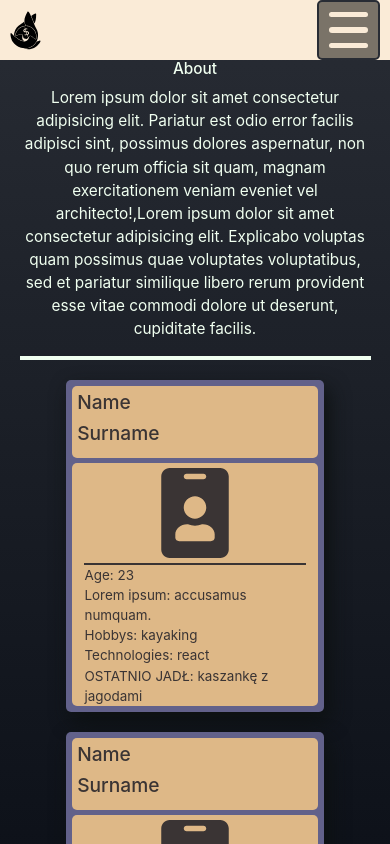
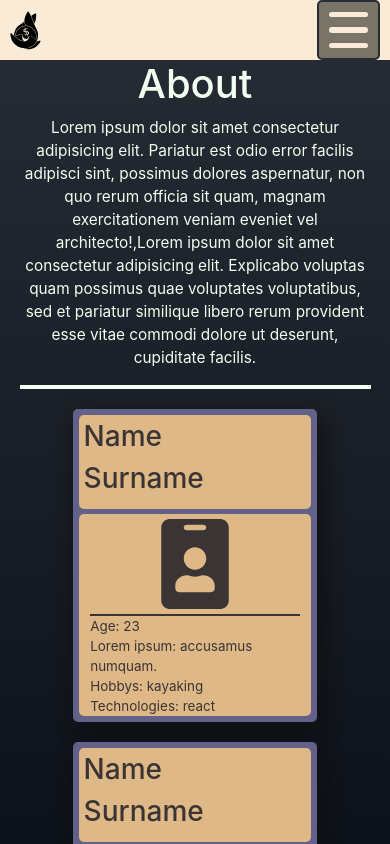
Before and after one commit to olindenaus/exchange-rates, a React (Create React App) app: page /about in a window 390 px wide. Shown: the top 844 px of the page. Built offline with nearby package versions, Linux system fonts and the light colour scheme.

Commit message:
early fixes for history on moblile devices

```diff
--- a/src/components/Authors/Author/Author.css
+++ b/src/components/Authors/Author/Author.css
@@ -67,10 +67,6 @@
         max-width: 90%;
     }
 
-    h1 {
-        font-size: 1em;
-    }
-
     .AuthorInfo {
         flex-direction: column;
         align-items: center;
--- a/src/components/Authors/Author/Author.js
+++ b/src/components/Authors/Author/Author.js
@@ -9,8 +9,8 @@ const author = (props) => {
     return (
         <div className="Author">
             <div className="Credentials">
-                <h1>Name</h1>
-                <h1>Surname</h1>
+                <h3>Name</h3>
+                <h3>Surname</h3>
             </div>
             <div className="AuthorInfo">
                 <FontAwesomeIcon className="AuthorImage" icon={faIdBadge} />
@@ -19,7 +19,6 @@ const author = (props) => {
                     <li>Lorem ipsum: accusamus numquam.</li>
                     <li>Hobbys: {props.hobbys}</li>
                     <li>Technologies: {props.tech}</li>
-                    <li>OSTATNIO JADŁ: kaszankę z jagodami</li>
                 </ul>
             </div>
         </div>
--- a/src/containers/History/History.css
+++ b/src/containers/History/History.css
@@ -30,3 +30,15 @@
     flex-direction: column;
     align-items: flex-start;
 }
+
+@media (max-width: 520px) {
+   .Plot:hover {
+    left: 0px;
+    top: 0px;
+    box-shadow: 15px 30px 30px rgb(12, 9, 9);
+    }
+
+    .Plot{
+        flex-direction: column;
+    }
+ }
--- a/src/containers/History/History.js
+++ b/src/containers/History/History.js
@@ -1,6 +1,7 @@
 import React, { Component } from 'react';
-import {connect} from 'react-redux';
+import { connect } from 'react-redux';
 import { Form } from 'react-bootstrap';
+import Media from 'react-media';
 
 import './History.css';
 
@@ -190,6 +191,13 @@ class History extends Component {
         this.setState({ bbVisiblity: isBBDisplayed });
     }
 
+    responisblePlot = (width, height) => {
+        console.log(width, height);
+        return (
+            <Plot data={this.state.data} SMAEnable={this.state.smaVisibility}
+                BBEnable={this.state.bbVisiblity} height={height} width={width} />
+        );
+    }
 
     render() {
         return (
@@ -204,12 +212,17 @@ class History extends Component {
                     currencyOptions={this.props.opt}
                 />
                 <div className="Plot">
-                    <Plot data={this.state.data} SMAEnable={this.state.smaVisibility}
-                          BBEnable={this.state.bbVisiblity} height={350} width={700} />
+                    <Media query="(max-width: 520px)">
+                        {matches =>
+                            matches ? this.responisblePlot(window.innerWidth * 0.7, 350)
+                                : this.responisblePlot(700, 350)
+                        }
+                    </Media>
+
                     <div className="PlotOptions">
 
-                            <Form.Check label="SMA" onChange={e => this.setSMADisplay(e.target.checked)} />
-                            <Form.Check label="Bollinger bands" onChange={e => this.setBBDisplay(e.target.checked)} />
+                        <Form.Check label="SMA" onChange={e => this.setSMADisplay(e.target.checked)} />
+                        <Form.Check label="Bollinger bands" onChange={e => this.setBBDisplay(e.target.checked)} />
 
                     </div>
                 </div>
--- a/src/containers/Home/Home.js
+++ b/src/containers/Home/Home.js
@@ -50,6 +50,7 @@ class Home extends Component {
 
     componentWillMount() {
         console.log('Will Mount');
+        console.log(window.innerHeight, window.innerWidth);
         this.getData();
     }
 
```
